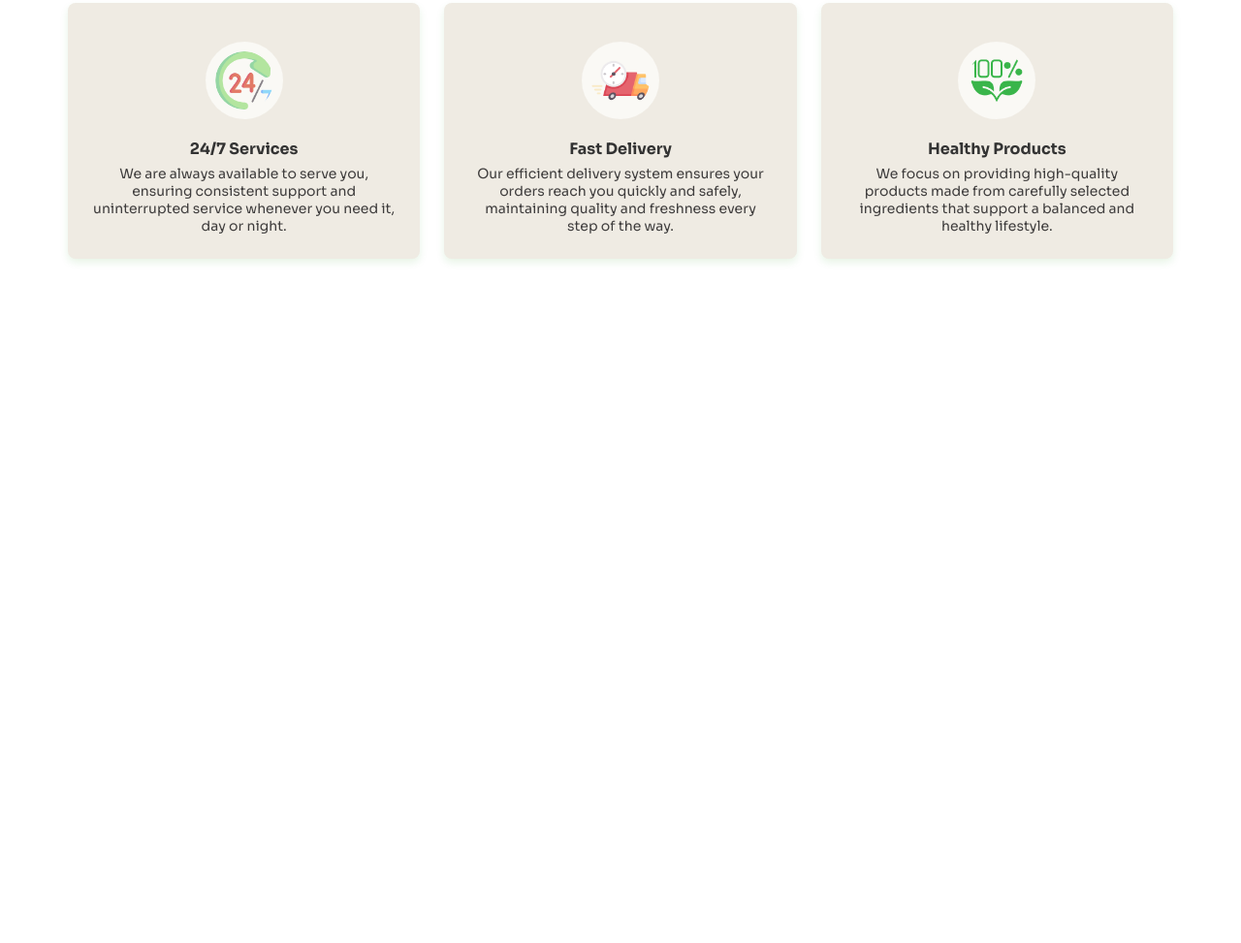
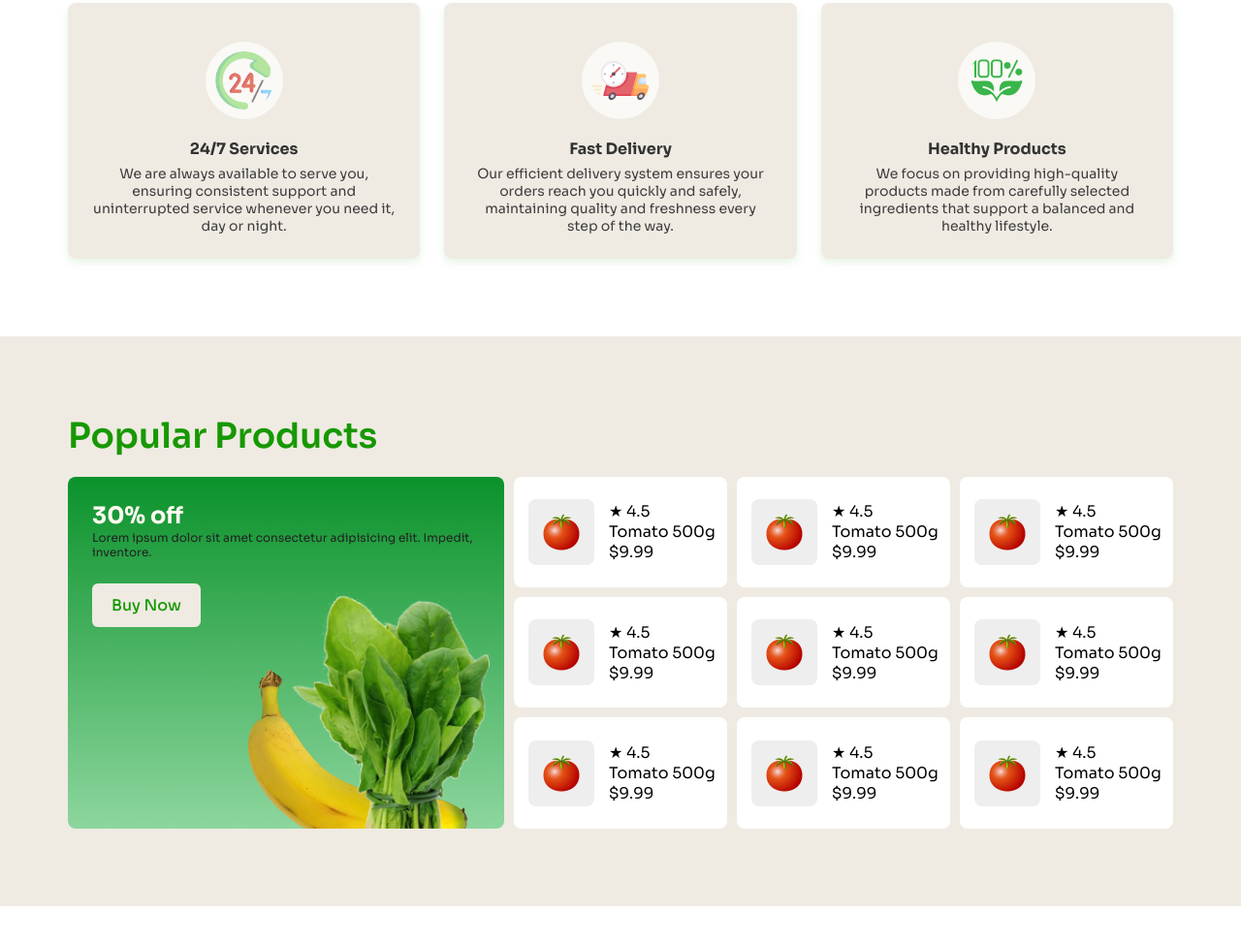
Before and after one commit to shawon787-cyber/Nature-Platter, a plain HTML site: page index.html in a window 1280 px wide. Shown: the part 947-1920 px from the top of the page at 97% size. Before the commit the page ends 1294 px from the top, so only its background shows below. Drawn offline with Linux system fonts and the light colour scheme.

Commit message:
product section

```diff
--- a/Styles/styles.css
+++ b/Styles/styles.css
@@ -16,7 +16,7 @@
     background-color: #faf9f5;
     padding-top: 15px;
     padding-bottom: 15px;
-    box-shadow: 0 4px 8px rgba(23, 152, 0, 0.1)
+    box-shadow: 0 4px 8px rgba(23, 152, 0, 0.05)
 }
 .nav-img{
     width: 100px;
@@ -138,17 +138,64 @@ h4{
     font-weight: 600;
     font-size: 36px;
 }
+.product-div{
+    display: grid;
+    grid-template-columns: repeat(5, 1fr);
+    grid-template-rows: repeat(3, 1fr);
+    grid-column-gap: 10px;
+    grid-row-gap: 10px;
+    margin-top: 20px;
+}
+.product{
+    background-color: #179800;
+    border-radius: 8px;
+}
+.product-1{
+    grid-column: span 2;
+    grid-row: span 3;
+    padding: 25px 10px 0px 25px;
+    background: linear-gradient(to bottom, rgb(11, 146, 43), rgb(141, 214, 158)) !important;
+}
+.products-section{
+    max-width: 1140px;
+    margin: 0 auto;
+    padding: 80px 0px;
 
-
-
-
-
-
-
-
-
-
-
+}
+.product-bg{
+    background-color:#efebe3;
+    margin-bottom: 80px;
+}
+.banana{
+    display: flex;
+    justify-content: space-between;
+    align-items: start;
+    margin-top: 25px;
+}
+.discount{
+    color: floralwhite;
+}
+.discount-text{
+    color: #222;
+    font-size: 12px;
+}
+.banana-btn{
+    background-color: #efebe3;
+    color: #179800;
+    border: none;
+}
+.product-icon{
+    background-color: #eee;
+    padding: 10px;
+    border-radius: 8px;
+}
+.product-2, .product-3,.product-4, .product-5, .product-6, .product-7, .product-8, .product-9, .product-10{
+    padding-left: 15px;
+    display: flex;
+    align-items: center;
+    gap: 15px;
+    background-color: #fff !important;
+}
 
 
 
@@ -199,5 +246,26 @@ h4{
     }
     .section-heading{
     margin-left: 15px;
+    font-size: 28px;
+    }
+    .service-section{
+    margin-top: 40px;
+    margin-bottom: 40px;
+    }
+    .product-div{
+    display: grid;
+    grid-template-columns: repeat(2, 1fr);
+    grid-template-rows: repeat(7, 1fr);
+    grid-column-gap: 10px;
+    grid-row-gap: 10px;
+    margin-left: 15px;
+    margin-right: 15px;
+    margin-top: 20px;
+    }
+    .product-10{
+        display: none;
+    }
+    .products-section{
+        padding: 40px 0px;
     }
 }
--- a/index.html
+++ b/index.html
@@ -65,6 +65,94 @@
             </div>
         </div>
     </section>
+                                 <!-- popular products -->
+    <section class="product-bg">
+        <div class="products-section">
+            <h1 class="section-heading">Popular Products</h1>
+        <div class="product-div">
+            <div class="product-1 product">
+                <h2 class="discount">30% off</h2>
+                <p class="discount-text">Lorem ipsum dolor sit amet consectetur adipisicing elit. Impedit, inventore.</p>
+                <div class="banana">
+                    <button class="btn banana-btn">Buy Now</button>
+                    <img src="./c2-assets/vegetable-offer.png" alt="">
+                </div>
+            </div>
+            <div class="product-2 product">
+                <img class="product-icon" src="./c2-assets/icons8-tomato-48.png" alt="">
+                <div>
+                    <p><span>&#9733</span> 4.5</p>
+                    <p>Tomato 500g</p>
+                    <p>$9.99</p>
+                </div>
+            </div>
+            <div class="product-3 product">
+                <img class="product-icon" src="./c2-assets/icons8-tomato-48.png" alt="">
+                <div>
+                    <p><span>&#9733</span> 4.5</p>
+                    <p>Tomato 500g</p>
+                    <p>$9.99</p>
+                </div>
+            </div>
+            <div class="product-4 product">
+                <img class="product-icon" src="./c2-assets/icons8-tomato-48.png" alt="">
+                <div>
+                    <p><span>&#9733</span> 4.5</p>
+                    <p>Tomato 500g</p>
+                    <p>$9.99</p>
+                </div>
+            </div>
+            <div class="product-5 product">
+                <img class="product-icon" src="./c2-assets/icons8-tomato-48.png" alt="">
+                <div>
+                    <p><span>&#9733</span> 4.5</p>
+                    <p>Tomato 500g</p>
+                    <p>$9.99</p>
+                </div>
+            </div>
+            <div class="product-6 product">
+                <img class="product-icon" src="./c2-assets/icons8-tomato-48.png" alt="">
+                <div>
+                    <p><span>&#9733</span> 4.5</p>
+                    <p>Tomato 500g</p>
+                    <p>$9.99</p>
+                </div>
+            </div>
+            <div class="product-7 product">
+               <img class="product-icon" src="./c2-assets/icons8-tomato-48.png" alt="">
+                <div>
+                    <p><span>&#9733</span> 4.5</p>
+                    <p>Tomato 500g</p>
+                    <p>$9.99</p>
+                </div>
+            </div>
+            <div class="product-8 product">
+                <img class="product-icon" src="./c2-assets/icons8-tomato-48.png" alt="">
+                <div>
+                    <p><span>&#9733</span> 4.5</p>
+                    <p>Tomato 500g</p>
+                    <p>$9.99</p>
+                </div>
+            </div>
+            <div class="product-3 product">
+                <img class="product-icon" src="./c2-assets/icons8-tomato-48.png" alt="">
+                <div>
+                    <p><span>&#9733</span> 4.5</p>
+                    <p>Tomato 500g</p>
+                    <p>$9.99</p>
+                </div>
+            </div>
+            <div class="product-10 product">
+                <img class="product-icon" src="./c2-assets/icons8-tomato-48.png" alt="">
+                <div>
+                    <p><span>&#9733</span> 4.5</p>
+                    <p>Tomato 500g</p>
+                    <p>$9.99</p>
+                </div>
+            </div>
+        </div>
+        </div>
+    </section>
    </main>
    <footer>
 
```
